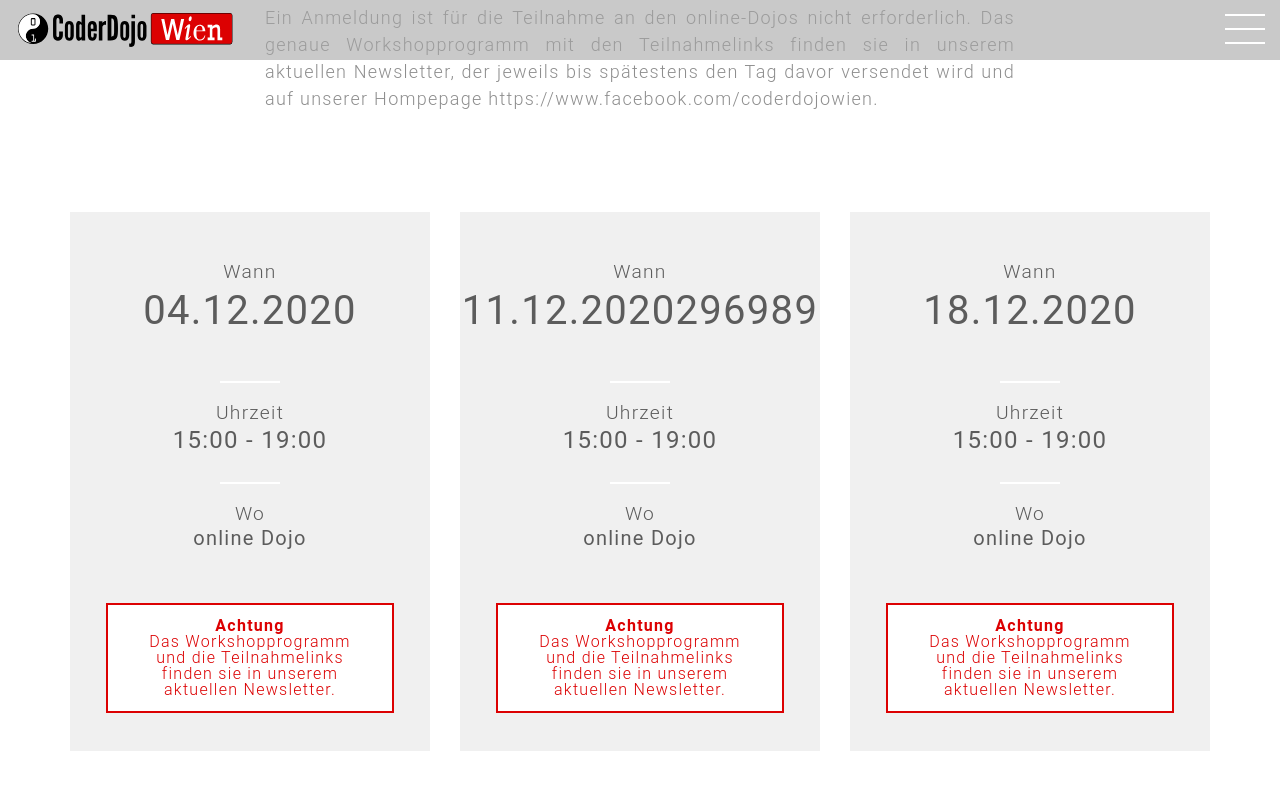
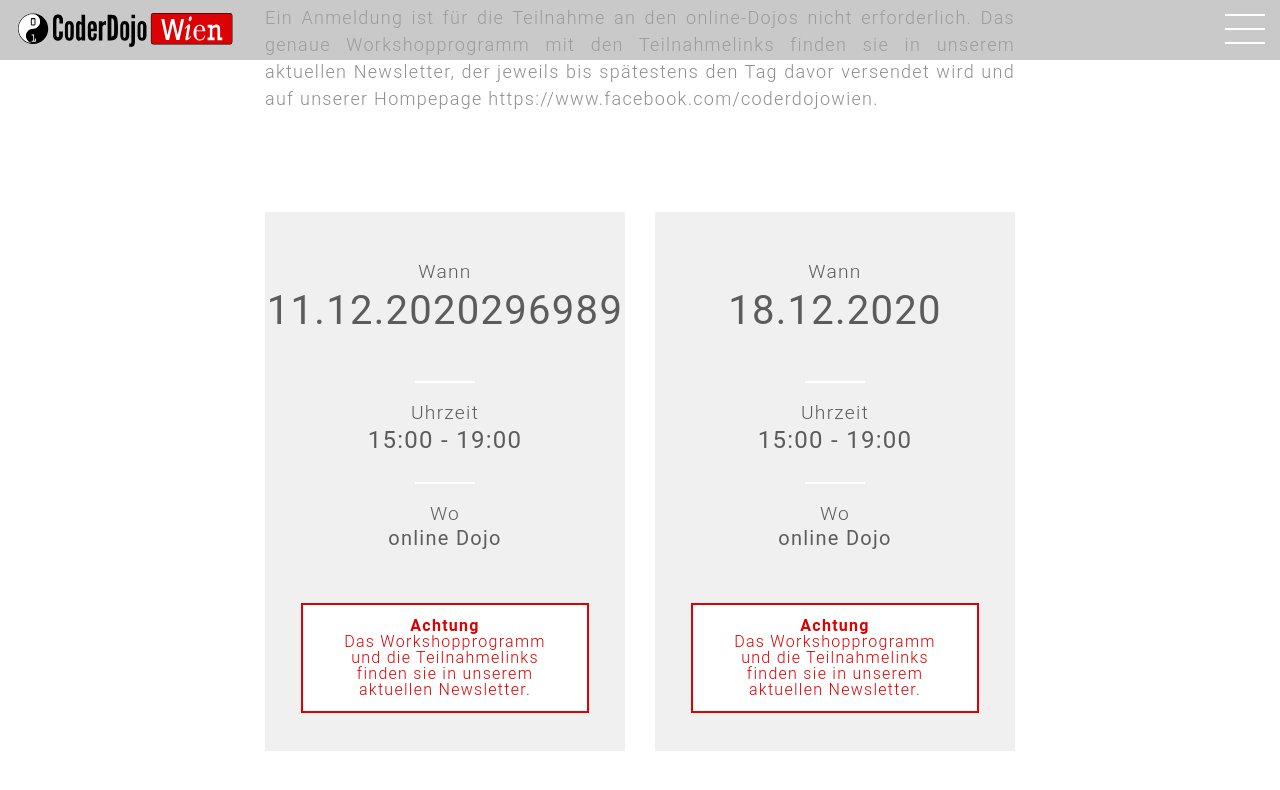
Before and after one commit to coderdojo-wien/coderdojo-wien.github.io, a Jekyll site: the page built from index.html, in a window 1280 px wide and 900 px high, scrolled down 3797 px, cut to the strip 0-856 px from the top of the window. Shown: the top 790 px of the strip. Built offline with Jekyll 4.4.1, drawn with Linux system fonts in a browser that asks for light colours; nearby versions of some CDN libraries; comment, search, counter and statistics services are not loaded.

Commit message:
Update events.yml

```diff
--- a/_data/events.yml
+++ b/_data/events.yml
@@ -3,14 +3,6 @@
 description: "Ein Anmeldung ist für die Teilnahme an den online-Dojos nicht erforderlich. Das genaue Workshopprogramm mit den Teilnahmelinks finden sie in unserem aktuellen Newsletter, der jeweils bis spätestens den Tag davor versendet wird und auf unserer Hompepage https://www.facebook.com/coderdojowien."
 
 events-list:
-
-- event-date: 04.12.2020
-  event-time: 15:00 - 19:00
-  event-startdate: 2020-12-04T13:00:00Z
-  event-enddate: 2020-12-04T17:00:00Z
-  event-place: <a href="#main-event-place-map">online Dojo</a>
-  event-placename: Ein Anmeldung ist für die Teilnahme an den online-Dojos nicht erforderlich.
-  event-registration-url: "https://mailchi.mp/b457fda1af86/online-dojo-newsletter-1708773"
 
 - event-date: 11.12.2020296989
   event-time: 15:00 - 19:00
```
